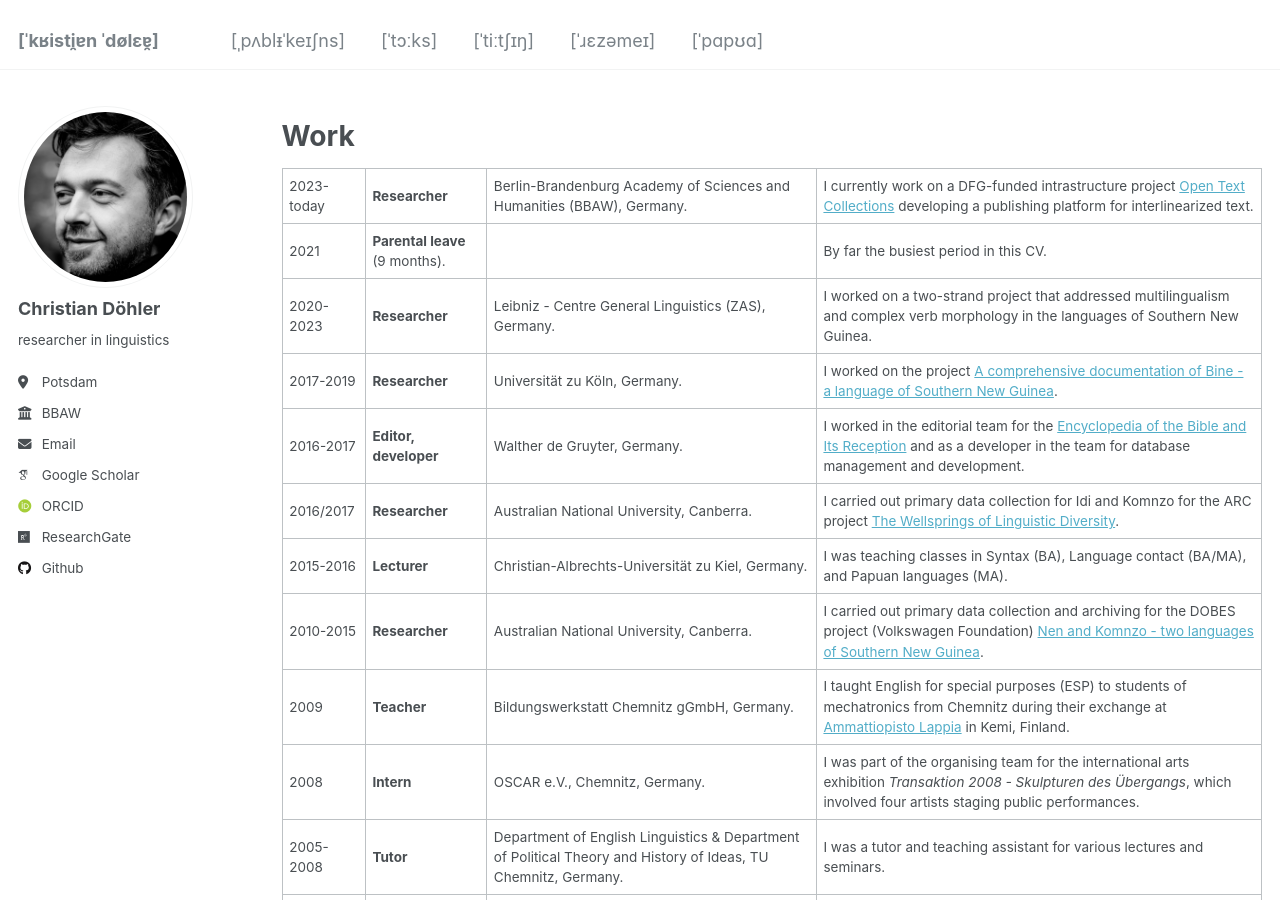
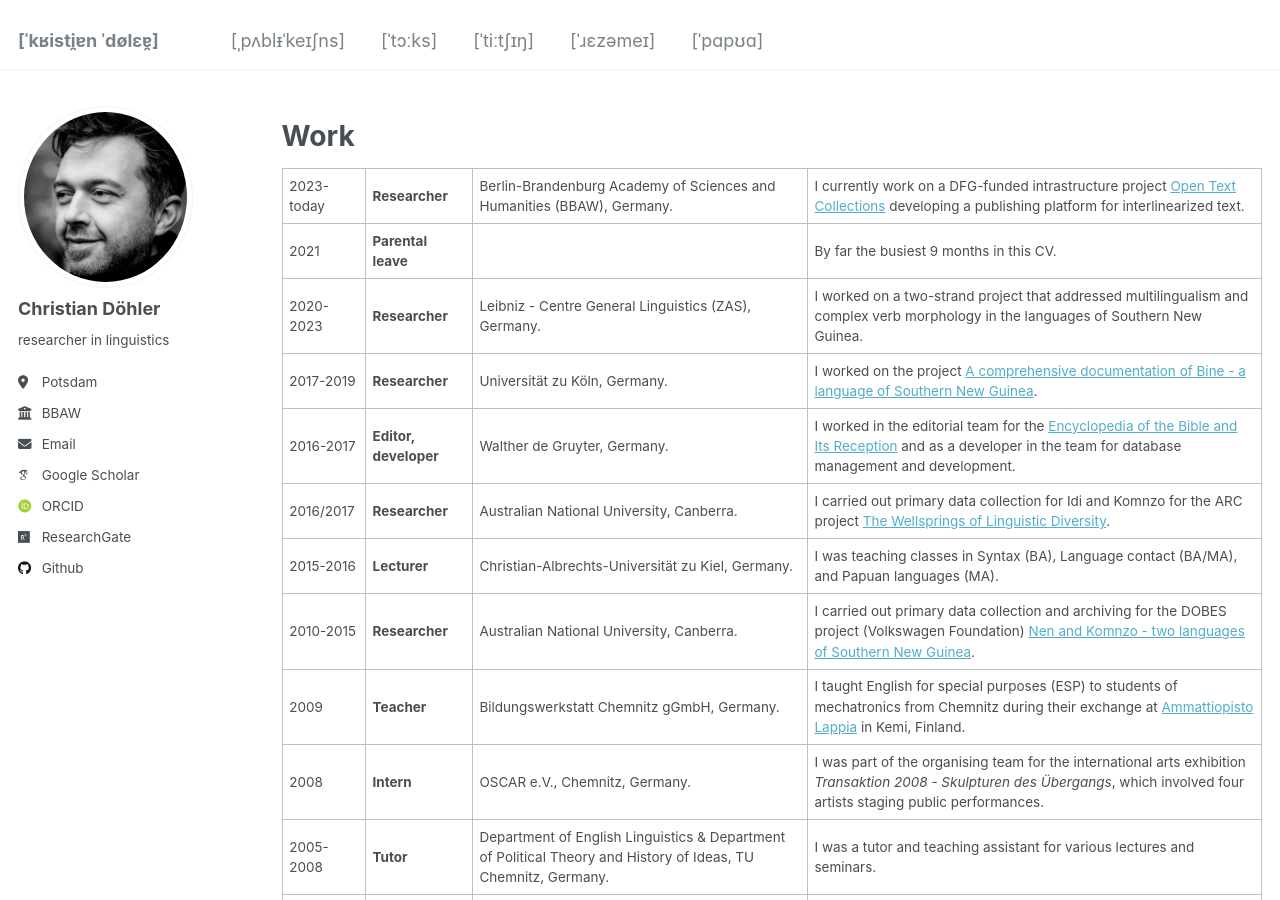
Before and after one commit to chrdoe/chrdoe.github.io, a Jekyll site: the page built from _pages/cv.md, in a window 1280 px wide and 900 px high. Built offline with Jekyll 4.4.1, drawn with Linux system fonts in a browser that asks for light colours; some web fonts are replaced.

Commit message:
Update cv.md

```diff
--- a/_pages/cv.md
+++ b/_pages/cv.md
@@ -13,7 +13,7 @@ Work
 ======
 
 |2023-today|**Researcher**|Berlin-Brandenburg Academy of Sciences and Humanities (BBAW), Germany.| I currently work on a DFG-funded intrastructure project [Open Text Collections](opentextcollections.github.io) developing a publishing platform for interlinearized text.|
-|2021|**Parental leave** (9 months).|| By far the busiest period in this CV.|
+|2021|**Parental leave**|| By far the busiest 9 months in this CV.|
 |2020-2023| **Researcher**|Leibniz - Centre General Linguistics (ZAS), Germany.| I worked on a two-strand project that addressed multilingualism and complex verb morphology in the languages of Southern New Guinea.|
 |2017-2019|**Researcher**|Universität zu Köln, Germany.|I worked on the project [A comprehensive documentation of Bine - a language of Southern New Guinea](https://www.elararchive.org/dk0471).|
 |2016-2017|**Editor, developer**|Walther de Gruyter, Germany.|I worked in the editorial team for the [Encyclopedia of the Bible and Its Reception](https://www.degruyter.com/database/ebr/html) and as a developer in the team for database management and development.|
```
